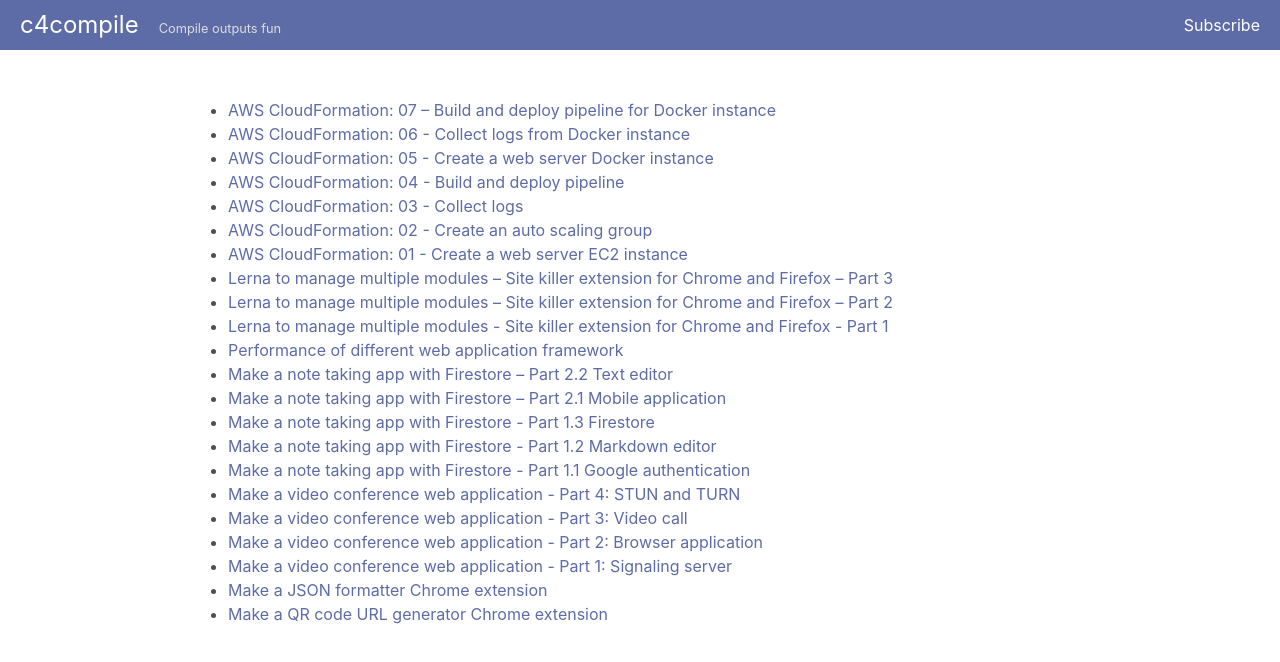
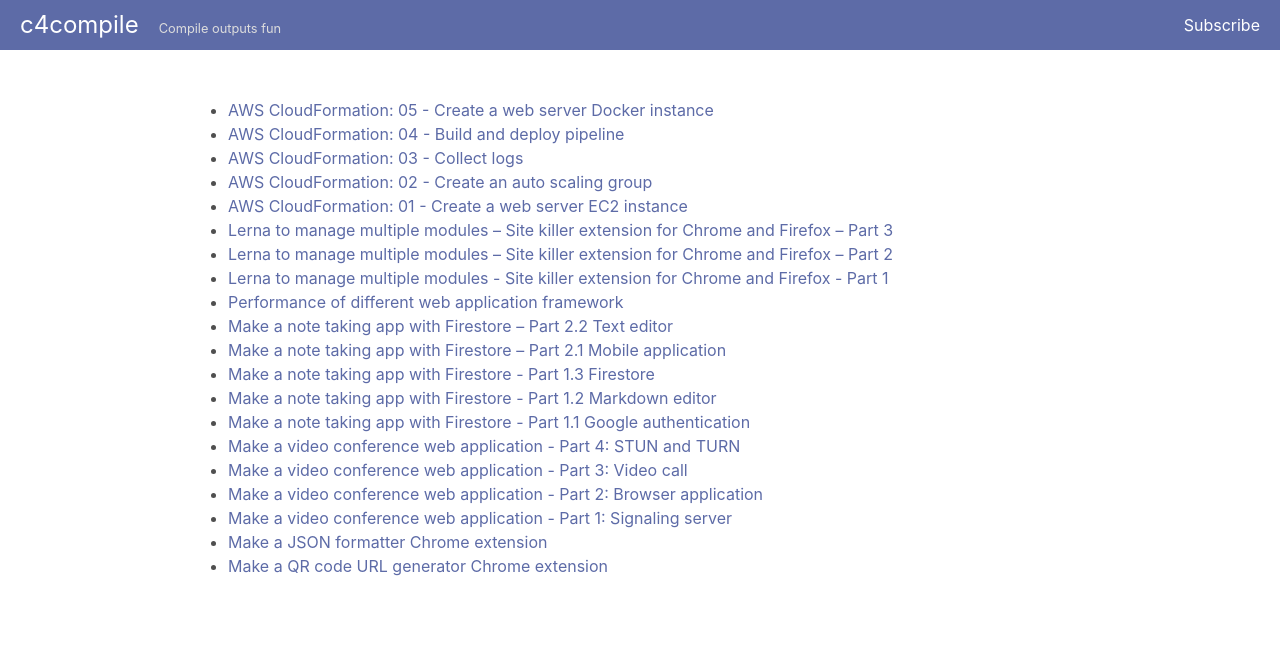
Before and after one commit to chimin/blog, a Next.js app: page / in a window 1280 px wide. Shown: the top 662 px of the page. Built offline with nearby package versions, Linux system fonts and the light colour scheme.

Commit message:
Hide unpublished posts

```diff
--- a/src/app/posts.ts
+++ b/src/app/posts.ts
@@ -1,11 +1,16 @@
 import fs from 'fs';
 import path from 'path';
+import posts from '../data/posts.json';
 
 export function listPosts() {
-    return require('../data/posts.json');
+    return posts.filter(post => post.publishDate);
 }
 
 export function getPostContent(id: unknown) {
+    if (!posts.find(post => post.id == id && post.publishDate)) {
+        return;
+    }
+
     const filePath = path.join('src/data/posts', `${id}.html`);
     return fs.readFileSync(filePath, 'utf8');
 }
```
